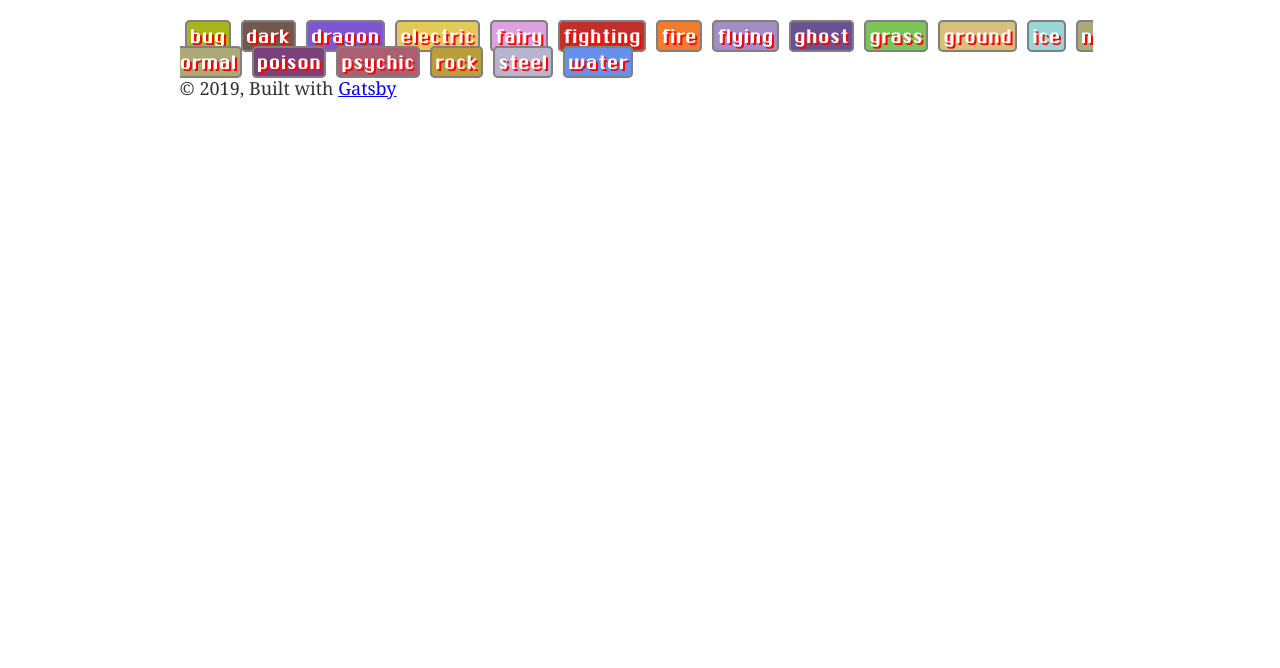
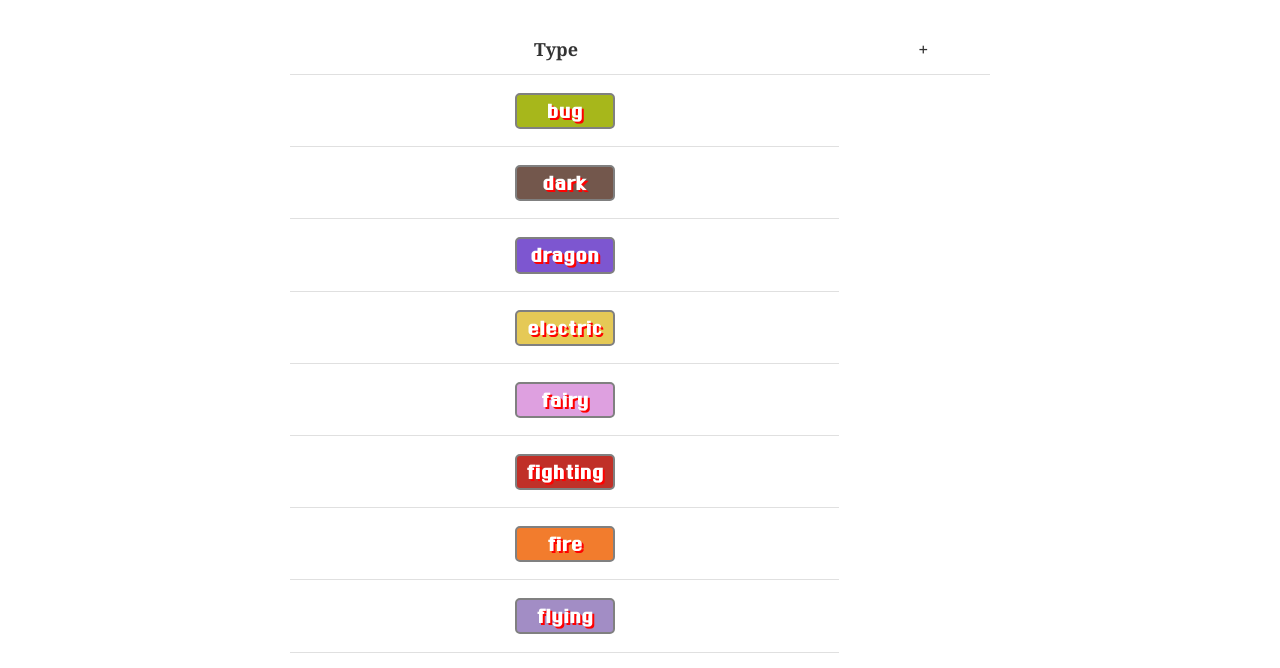
Before and after one commit to infomofo/pokejo, a Gatsby site: page / in a window 1280 px wide. Shown: the part 100-768 px from the top of the page. Built offline with nearby package versions, Linux system fonts and the light colour scheme; Gatsby itself is replaced by a stand-in of ours; some packages are replaced by stand-ins of ours.

Commit message:
table formatting

```diff
--- a/src/components/pokemon-type.js
+++ b/src/components/pokemon-type.js
@@ -3,17 +3,14 @@
  */
 import React from "react"
 import { Link } from "gatsby"
-// import styled from "styled-components"
 
-
-// const StyledType = styled.Link`
-
-// `
 function PokemonType({ pokemonType }) {
 
     const backgroundColor = pokemonType.frontmatter.color || `gray`
 
     const fullStyle = {
+        display: `inline-block`,
+        width: `100px`,
         margin: `5px`,
         padding: `3px`,
         fontFamily: `Chicago`,
@@ -30,22 +27,4 @@ function PokemonType({ pokemonType }) {
         </Link>
     )}
 
-// const typeQuery = graphql`
-// query TypeQueryByTruncated($slug: String!) {
-//     markdownRemark(
-//         fields: {
-//           truncated: {eq: $slug}
-//           path: {eq: "types"}
-//         }) {
-//         id
-//         frontmatter {
-//           title
-//         }
-//         fields {
-//           slug
-//           truncated
-//         }
-//       }
-// `
-
 export default PokemonType
--- a/src/pages/index.js
+++ b/src/pages/index.js
@@ -3,8 +3,18 @@ import Layout from "../components/layout"
 import SEO from "../components/seo"
 import PokemonType from "../components/pokemon-type"
 import { graphql } from 'gatsby'
+import styled from "styled-components"
 
 import ('../global.scss')
+
+const StyledTable = styled.table`
+  max-width: 700px;
+  margin: auto;
+  th {
+    max-width: 100px;
+    text-align: center;
+  }
+`
 
 class IndexPage extends React.Component {
   render() {
@@ -17,11 +27,25 @@ class IndexPage extends React.Component {
           title="Pokemon Journal"
           keywords={[`game`, `pokemon`, `javascript`, `react`]}
         />
-        {types.map(({ node }) => {
-          return (
-            <PokemonType pokemonType={node}/>
-          )
-        })}
+        <StyledTable>
+          <thead>
+            <tr>
+              <th>Type</th>
+              <th>+</th>
+            </tr>
+          </thead>
+          <tbody>
+            {types.map(({ node }) => {
+              return (
+                <tr>
+                  <th>
+                    <PokemonType pokemonType={node} />
+                  </th>
+                </tr>
+              )
+            })}
+          </tbody>
+        </StyledTable>
       </Layout>
     )
   }
```
